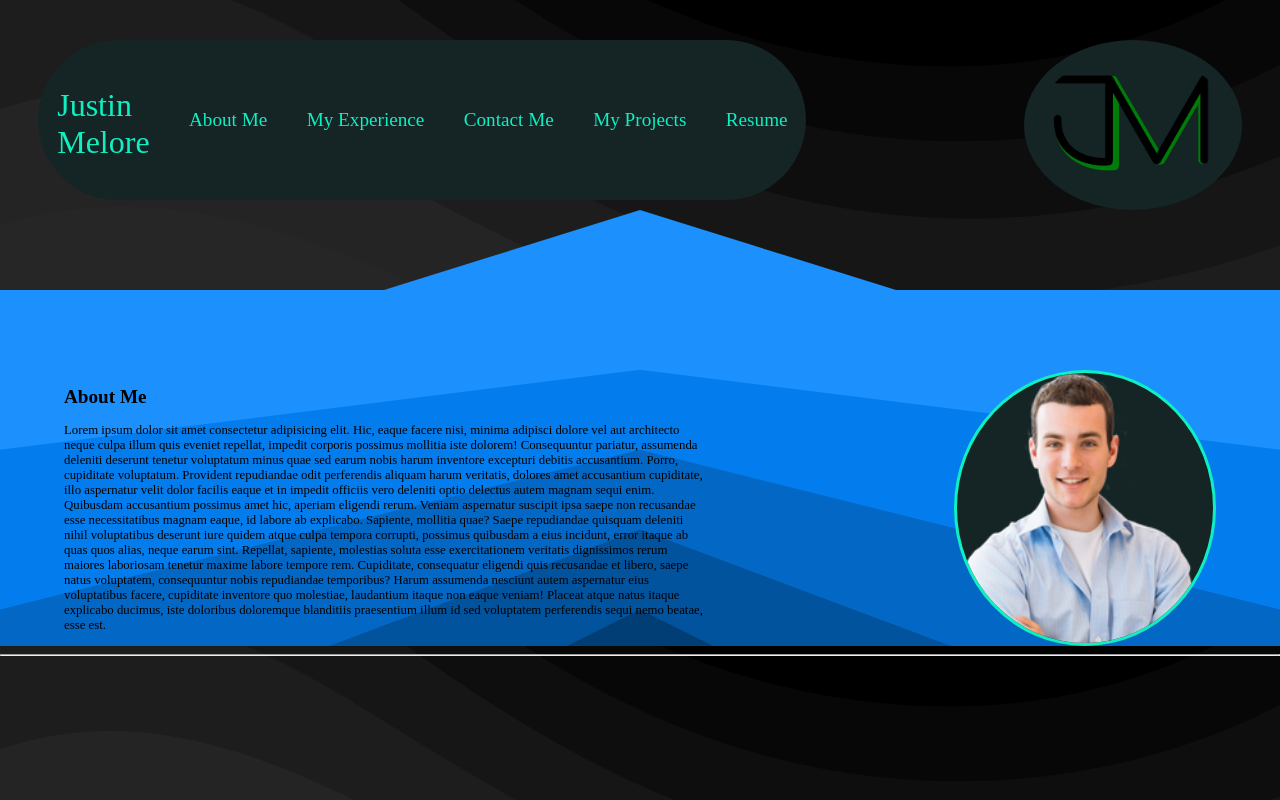
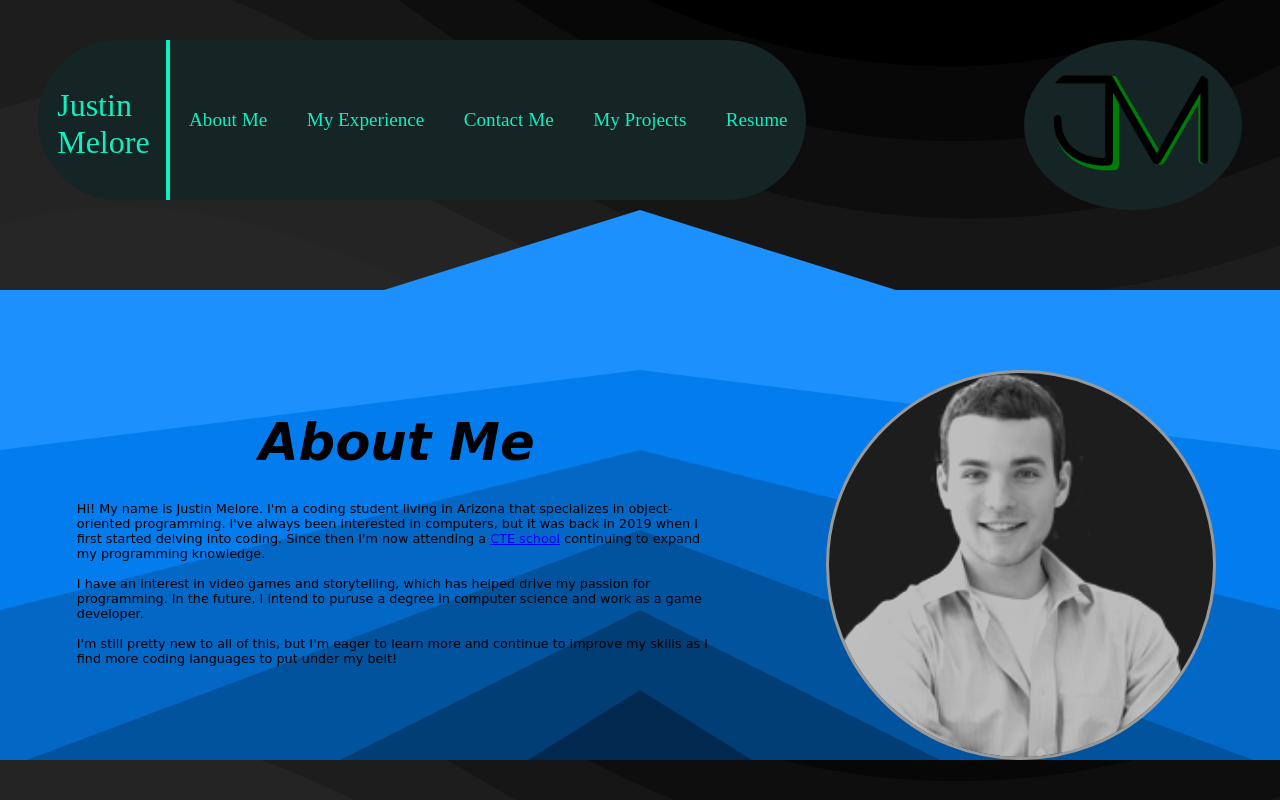
Before and after one commit to JustinMelore/Portfolio, a plain HTML site: page index.html in a window 1280 px wide. Drawn offline with Linux system fonts and the light colour scheme; a web font is replaced by a local one.

Commit message:
Added extra interactability to the homepage and completed the About Me section (with the exception of the picture)

```diff
--- a/index.html
+++ b/index.html
@@ -30,6 +30,7 @@
     <div id="navbar">
         <nav>
             <div>Justin <span>Melore</span></div>
+            <div id="seperator"></div>
             <a>About Me</a>
             <a>My Experience</a>
             <a>Contact Me</a>
@@ -45,26 +46,17 @@
         <section id="aboutMe">
             <div id="aboutMeMain">
                 <h1>About Me</h1>
-                <p>Lorem ipsum dolor sit amet consectetur adipisicing elit. Hic, eaque facere nisi, minima adipisci dolore vel aut architecto
-                    neque culpa illum quis eveniet repellat, impedit corporis possimus mollitia iste dolorem! Consequuntur pariatur, assumenda
-                    deleniti deserunt tenetur voluptatum minus quae sed earum nobis harum inventore excepturi debitis accusantium. Porro,
-                    cupiditate voluptatum. Provident repudiandae odit perferendis aliquam harum veritatis, dolores amet accusantium cupiditate,
-                    illo aspernatur velit dolor facilis eaque et in impedit officiis vero deleniti optio delectus autem magnam sequi enim.
-                    Quibusdam accusantium possimus amet hic, aperiam eligendi rerum. Veniam aspernatur suscipit ipsa saepe non recusandae esse
-                    necessitatibus magnam eaque, id labore ab explicabo. Sapiente, mollitia quae? Saepe repudiandae quisquam deleniti nihil
-                    voluptatibus deserunt iure quidem atque culpa tempora corrupti, possimus quibusdam a eius incidunt, error itaque ab quas quos
-                    alias, neque earum sint. Repellat, sapiente, molestias soluta esse exercitationem veritatis dignissimos rerum maiores laboriosam
-                    tenetur maxime labore tempore rem. Cupiditate, consequatur eligendi quis recusandae et libero, saepe natus voluptatem, consequuntur
-                    nobis repudiandae temporibus? Harum assumenda nesciunt autem aspernatur eius voluptatibus facere, cupiditate inventore quo molestiae,
-                    laudantium itaque non eaque veniam! Placeat atque natus itaque explicabo ducimus, iste doloribus doloremque blanditiis praesentium
-                    illum id sed voluptatem perferendis sequi nemo beatae, esse est.</p>
+                <p>Hi! My name is Justin Melore. I'm a coding student living in Arizona that specializes in object-oriented programming.
+                 I've always been interested in computers, but it was back in 2019 when I first started delving into coding. Since then I'm
+                 now attending a <a href="https://west-mec.edu/" target="_blank">CTE school</a> continuing to expand my programming knowledge.
+                <br><br>I have an interest in video games and storytelling, which has helped drive my passion for programming. In the
+                future, I intend to puruse a degree in computer science and work as a game developer.
+                <br><br>I'm still pretty new to all of this, but I'm eager to learn more and continue to improve my skills as I
+                find more coding languages to put under my belt!</p>
             </div>
-
             <img alt="Picture of Me" src="images/definitelyMe.png">
         </section>
     </div>
-
-    <hr>
 
     <!--Section for the My Experience portion-->
     <!-- <section>
--- a/style.css
+++ b/style.css
@@ -3,12 +3,14 @@
   --gray-background: #152424;
   --light-green: #0ef0c1;
   --light-blue: #1c90fc;
+  --orange: #f5d61b;
 }
 
 /*Navbar Styling (Desktop Version)*/
 #navbar {
   display: flex;
   justify-content: space-between;
+  align-items: flex-start;
   flex-direction: row;
   margin-top: 5vh;
   margin-left: 3vw;
@@ -33,8 +35,6 @@ nav {
   justify-content: space-between;
   align-items: center;
   display: flex;
-  position: sticky;
-  top: 0;
   z-index: 1;
   border: 0.5vw solid transparent;
   padding: 1vw;
@@ -56,7 +56,26 @@ nav a {
   font-size: 2.5vw;
 }
 
+#seperator {
+  height: 19vh;
+  width: 0.25vw;
+  position: absolute;
+  background-color: var(--light-green);
+  top: 5vh;
+  left: 13vw;
+}
+
 /*About Me Styling (Desktop)*/
+#triangle {
+  width: 0;
+  height: 0;
+  margin-left: auto;
+  margin-right: auto;
+  margin-bottom: 0;
+  border-left: 20vw solid transparent;
+  border-right: 20vw solid transparent;
+  border-bottom: 10vh solid var(--light-blue);
+}
 
 #aboutMe {
   display: flex;
@@ -73,29 +92,62 @@ nav a {
   padding-top: 10vh;
   padding-left: 5vw;
   padding-right: 5vw;
+  font-family: "Vast Shadow", cursive;
+}
+
+#aboutMeMain {
+  color: var(--gray-background);
+  transition: color 0.5s;
+}
+
+#aboutMeMain:hover {
+  color: var(--light-green);
+  transition: color 0.5s;
+}
+
+#aboutMe h1 {
+  font-size: 4vw;
+  font-style: italic;
+  text-align: center;
+  margin-bottom: 2vh;
+  filter: contrast(1.75);
 }
 
 #aboutMe p {
   width: 50vw;
+  padding: 1vw;
+  filter: contrast(1.75);
+}
+
+/* #aboutMe */
+a {
+  transition: color 0.5s, font-size 0.5s;
+}
+
+/* #aboutMe  */
+a:hover {
+  color: var(--orange);
+  font-size: 125%;
+  transition: color 0.5s, font-size 0.5s;
 }
 
 #aboutMe img {
-  width: 20vw;
+  width: 30vw;
+  height: 30vw;
   background-color: var(--gray-background);
   border: 0.25vw solid var(--light-green);
   border-radius: 100%;
+  filter: sepia(100%) grayscale(100%) brightness(75%);
+  transition: filter 0.5s, height 0.5s, width 0.5s;
 }
 
-#triangle {
-  width: 0;
-  height: 0;
-  margin-left: auto;
-  margin-right: auto;
-  margin-bottom: 0;
-  border-left: 20vw solid transparent;
-  border-right: 20vw solid transparent;
-  border-bottom: 10vh solid var(--light-blue);
+#aboutMe img:hover {
+  filter: none;
+  width: 35vw;
+  height: 35vw;
+  transition: filter 0.5s, height 0.5s, width 0.5s;
 }
+
 body {
   background-image: url(images/mainBackground.svg);
   background-size: 100%;
```
